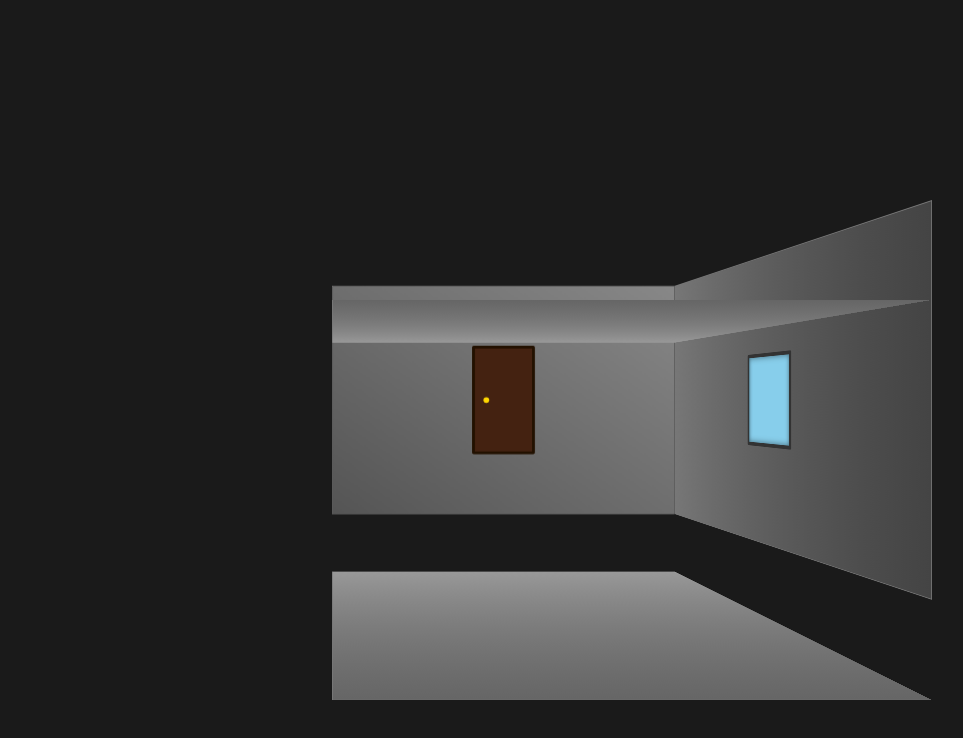
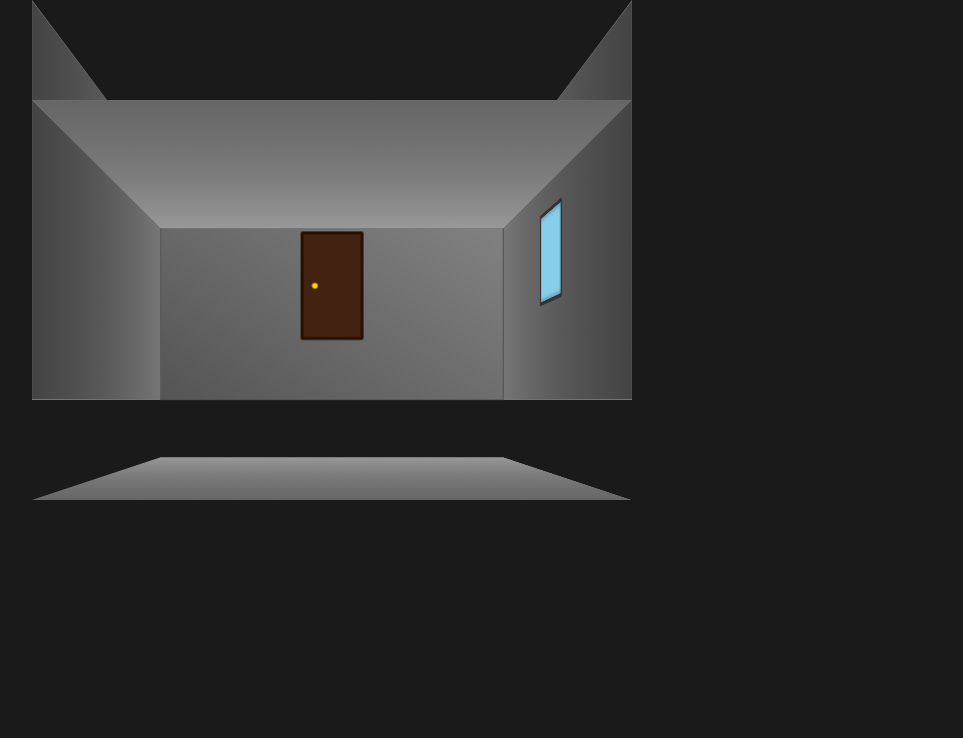
Before and after one commit to yapollo2002/3d_room, a plain HTML site: page index.html in a window 1280 px wide. Shown: the whole page, without its empty margins (308-1271 px from the left). Drawn offline with Linux system fonts and the light colour scheme.

Commit message:
5 correction of position of ceiling and floor.

```diff
--- a/style.css
+++ b/style.css
@@ -11,36 +11,31 @@ body {
 }
 
 .container {
-    perspective: 800px;
+    perspective: 800px; /* Viewer's perspective */
     width: 100%;
     height: 100%;
     position: relative;
-    display: flex;
+    display: flex; /* Helps center the room within the container */
     justify-content: center;
     align-items: center;
 }
 
 #room {
-    /* Dimensions of the room for internal calculations */
-    --room-width: 600px;
-    --room-height: 400px;
-    --room-depth: 600px; /* Let's assume depth matches width for now for easier calculation */
-
+    width: 600px;  /* Logical width of the room */
+    height: 400px; /* Logical height of the room */
     position: relative;
     transform-style: preserve-3d;
-
-    /* We are offsetting the entire room to place the viewer at the center */
-    /* translateZ(-calc(var(--room-depth) / 2)) - Pushes the room back so viewer is inside */
-    /* translateY(-calc(var(--room-height) / 2)) - Centers the room vertically. This is a common missing piece. */
-    transform:
-        translateY(calc(-1 * var(--room-height) / 2)) /* Adjust room's vertical position */
-        translateZ(calc(-1 * var(--room-depth) / 2))  /* Pushes the room back */
-        rotateX(0deg) rotateY(0deg);
+    /* This transforms the entire room container. We need to center it on the Y axis too. */
+    /* Previous was translateZ(-300px). Adding translateY to center vertically. */
+    transform: translateY(-200px) translateZ(-300px) rotateX(0deg) rotateY(0deg);
     transition: transform 0.1s linear;
 }
 
+/* Base wall styling */
 .wall {
     position: absolute;
+    width: 600px;  /* Default width for vertical walls */
+    height: 400px; /* Default height for vertical walls */
     background: rgba(120, 120, 120, 0.9);
     border: 1px solid #777;
     box-sizing: border-box;
@@ -49,65 +44,61 @@ body {
     align-items: center;
     overflow: hidden;
     backface-visibility: hidden;
+    /* Walls are now relative to the #room's new centered position */
 }
 
-/* Walls are positioned relative to the center of the #room div's 3D space */
+/* Room Dimensions: W=600px, H=400px, D=600px */
+/* Half W = 300px, Half H = 200px, Half D = 300px */
 
-/* Back wall: Dimensions WxH */
+/* Back wall: Directly in front of the viewer */
 .back {
-    width: var(--room-width);
-    height: var(--room-height);
-    /* Push back by half depth */
-    transform: translateZ(calc(-1 * var(--room-depth) / 2));
+    transform: translateZ(-300px);
     background: linear-gradient(to bottom left, #888, #555);
 }
 
-/* Front wall: Dimensions WxH */
+/* Front wall: Behind the viewer */
 .front {
-    width: var(--room-width);
-    height: var(--room-height);
-    /* Rotate 180deg, then push back by half depth */
-    transform: rotateY(180deg) translateZ(calc(-1 * var(--room-depth) / 2));
+    transform: rotateY(180deg) translateZ(-300px);
     background: linear-gradient(to bottom right, #888, #555);
 }
 
-/* Left wall: Dimensions DxH */
+/* Left wall: To the viewer's right */
+.right {
+    transform: rotateY(90deg) translateZ(-300px);
+    background: linear-gradient(to left, #777, #444);
+}
+
+/* Right wall: To the viewer's left */
 .left {
-    width: var(--room-depth); /* The 'width' of the side wall is the room's depth */
-    height: var(--room-height);
-    /* Rotate -90deg, then push back by half width */
-    transform: rotateY(-90deg) translateZ(calc(-1 * var(--room-width) / 2));
+    transform: rotateY(-90deg) translateZ(-300px);
     background: linear-gradient(to right, #777, #444);
 }
 
-/* Right wall: Dimensions DxH */
-.right {
-    width: var(--room-depth); /* The 'width' of the side wall is the room's depth */
-    height: var(--room-height);
-    /* Rotate 90deg, then push back by half width */
-    transform: rotateY(90deg) translateZ(calc(-1 * var(--room-width) / 2));
-    background: linear-gradient(to left, #777, #444);
-}
-
-/* Ceiling (Top wall): Dimensions WxD */
+/* Ceiling (Top wall) */
 .top {
-    width: var(--room-width);
-    height: var(--room-depth); /* The 'height' of the ceiling is the room's depth */
-    /* Rotate 90deg, then push back (up) by half height */
-    transform: rotateX(90deg) translateZ(calc(-1 * var(--room-height) / 2));
+    width: 600px;  /* Room width */
+    height: 600px; /* Room depth */
+    /* rotateX(90deg) points its local Z-axis UP. translateZ(-200px) moves it DOWN by 200px. */
+    /* If it's too low, we need to push it UP more. So, translateZ(-400px) or similar. */
+    /* Or, the issue is that the #room itself isn't centered vertically. */
+    /* With #room translateY(-200px), walls are now centered vertically. */
+    /* The transform here should position the top of the wall at the top of the room's local space. */
+    transform: rotateX(90deg) translateZ(-200px); /* This should place the top wall correctly */
     background: linear-gradient(to bottom, #999, #666);
 }
 
-/* Floor (Bottom wall): Dimensions WxD */
+/* Floor (Bottom wall) */
 .bottom {
-    width: var(--room-width);
-    height: var(--room-depth); /* The 'height' of the floor is the room's depth */
-    /* Rotate -90deg, then push back (down) by half height */
-    transform: rotateX(-90deg) translateZ(calc(-1 * var(--room-height) / 2));
+    width: 600px;  /* Room width */
+    height: 600px; /* Room depth */
+    /* rotateX(-90deg) points its local Z-axis DOWN. translateZ(-200px) moves it DOWN by 200px. */
+    /* This means the bottom of the wall should be at the bottom. */
+    transform: rotateX(-90deg) translateZ(-200px); /* This should place the bottom wall correctly */
     background: linear-gradient(to top, #999, #666);
 }
 
 /* Features inside the room - no changes needed */
+/* They are positioned relative to their parent wall, so they should move with the wall */
 .window {
     width: 100px;
     height: 120px;
```
